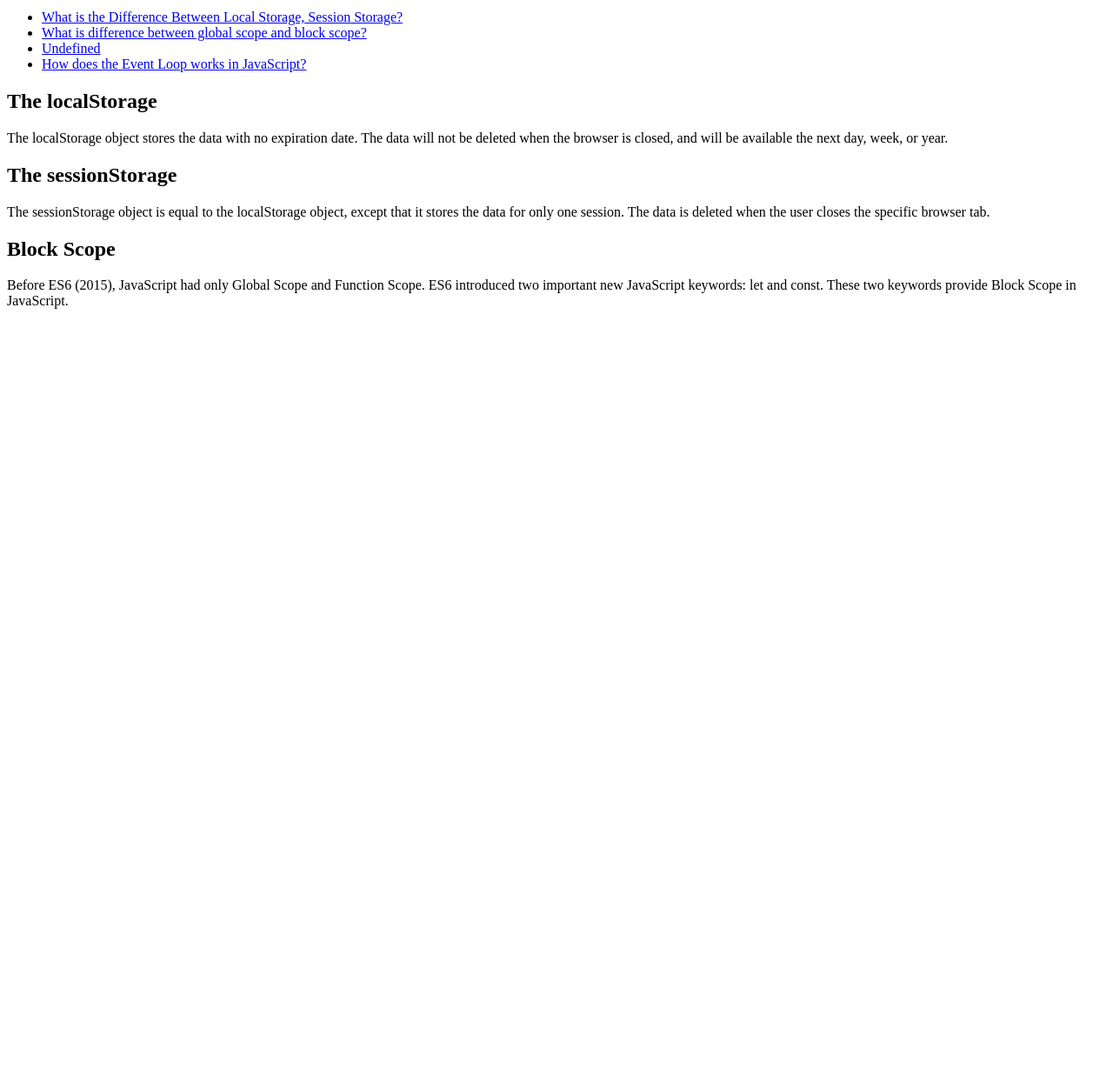
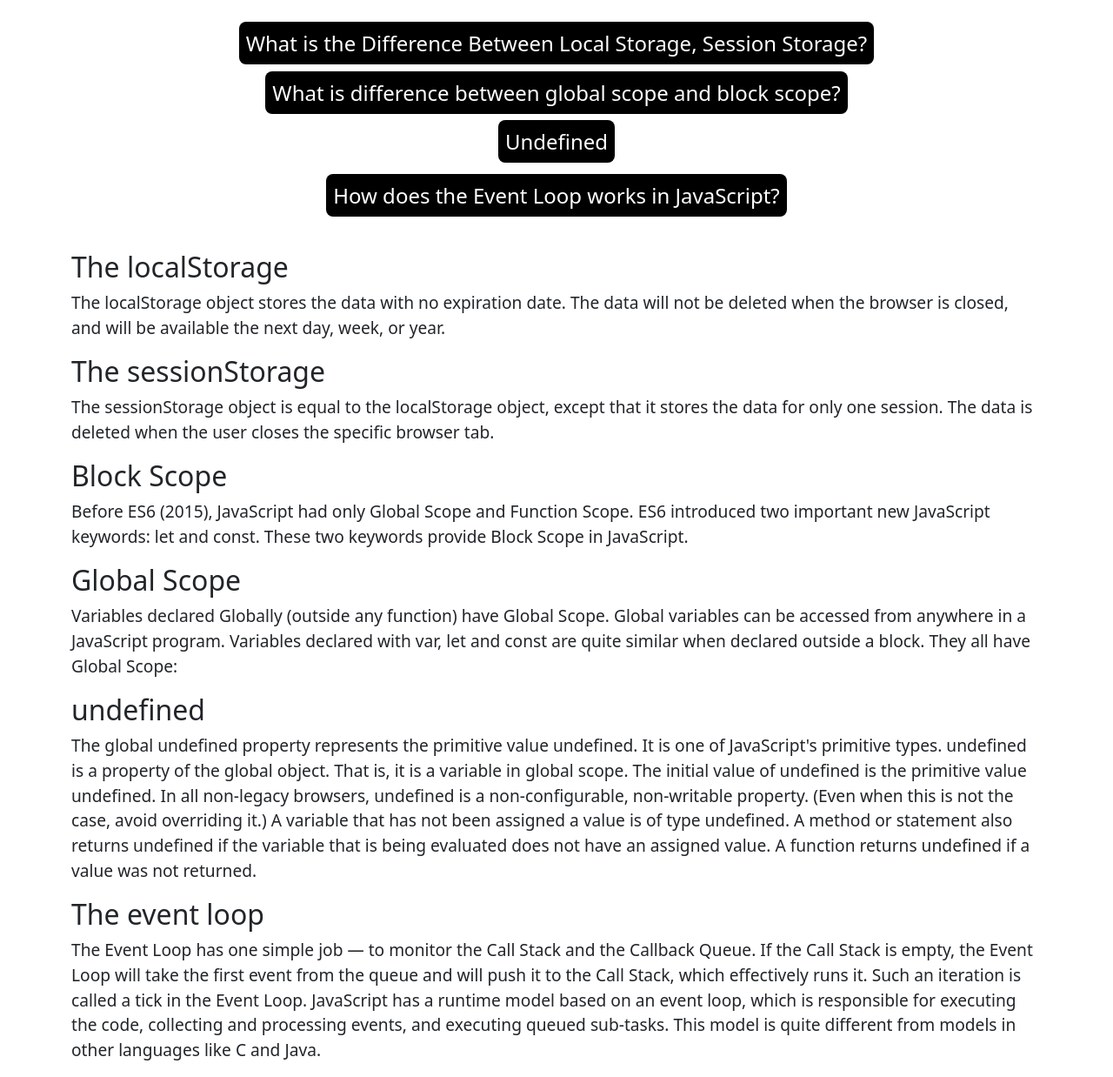
Before and after one commit to anikshajol/typingmonster, a plain HTML site: page blog.html in a window 1280 px wide. Shown: the part 5-1243 px from the top of the page at 87% size. Before the commit the page ends 800 px from the top, so only its background shows below. Drawn offline with nearby package versions, Linux system fonts and the light colour scheme.

Commit message:
all article added

```diff
--- a/blog.html
+++ b/blog.html
@@ -5,32 +5,71 @@
     <meta http-equiv="X-UA-Compatible" content="IE=edge" />
     <meta name="viewport" content="width=device-width, initial-scale=1.0" />
     <title>Blogs</title>
+    <link
+      href="https://cdn.jsdelivr.net/npm/bootstrap@5.2.1/dist/css/bootstrap.min.css"
+      rel="stylesheet"
+      integrity="sha384-iYQeCzEYFbKjA/T2uDLTpkwGzCiq6soy8tYaI1GyVh/UjpbCx/TYkiZhlZB6+fzT"
+      crossorigin="anonymous"
+    />
+
+    <style>
+      ul li a {
+        text-decoration: none;
+        color: white;
+        background-color: black;
+        padding: 0.5rem;
+        font-size: 1.5rem;
+        border-radius: 0.5rem;
+      }
+
+      ul li {
+        padding: 0.8rem;
+      }
+
+      h2 {
+        font-size: 2rem;
+      }
+
+      p {
+        font-size: 1.2rem;
+      }
+
+      article {
+        font-size: ;
+      }
+    </style>
   </head>
   <body>
     <!-- Header -->
-    <header>
-      <ul>
-        <li>
+    <header class="container my-2">
+      <section class="">
+        <ul class="list-unstyled text-center p-3">
+          <li class="">
             <a href="#storage"
               >What is the Difference Between Local Storage, Session Storage?</a
             >
           </li>
 
-        <li>
+          <li class="py-2">
             <a href="#scope"
               >What is difference between global scope and block scope?
             </a>
           </li>
 
-        <li><a href="#">Undefined</a></li>
-        <li><a href="#">How does the Event Loop works in JavaScript?</a></li>
+          <li><a href="#undefined">Undefined</a></li>
+          <li>
+            <a href="#event-loop"
+              >How does the Event Loop works in JavaScript?</a
+            >
+          </li>
         </ul>
+      </section>
     </header>
 
     <!-- Answer of question -->
 
-    <main>
-      <section id="storage">
+    <main class="container my-2">
+      <article id="storage">
         <h2>The localStorage</h2>
         <p>
           The localStorage object stores the data with no expiration date. The
@@ -43,16 +82,55 @@
           that it stores the data for only one session. The data is deleted when
           the user closes the specific browser tab.
         </p>
-      </section>
+      </article>
 
-      <section id="scope">
+      <article id="scope">
         <h2>Block Scope</h2>
         <p>
           Before ES6 (2015), JavaScript had only Global Scope and Function
           Scope. ES6 introduced two important new JavaScript keywords: let and
           const. These two keywords provide Block Scope in JavaScript.
         </p>
-      </section>
+
+        <h2>Global Scope</h2>
+        <p>
+          Variables declared Globally (outside any function) have Global Scope.
+          Global variables can be accessed from anywhere in a JavaScript
+          program. Variables declared with var, let and const are quite similar
+          when declared outside a block. They all have Global Scope:
+        </p>
+      </article>
+
+      <article id="undefined">
+        <h2>undefined</h2>
+        <p>
+          The global undefined property represents the primitive value
+          undefined. It is one of JavaScript's primitive types. undefined is a
+          property of the global object. That is, it is a variable in global
+          scope. The initial value of undefined is the primitive value
+          undefined. In all non-legacy browsers, undefined is a
+          non-configurable, non-writable property. (Even when this is not the
+          case, avoid overriding it.) A variable that has not been assigned a
+          value is of type undefined. A method or statement also returns
+          undefined if the variable that is being evaluated does not have an
+          assigned value. A function returns undefined if a value was not
+          returned.
+        </p>
+      </article>
+
+      <article id="event-loop">
+        <h2>The event loop</h2>
+        <p>
+          The Event Loop has one simple job — to monitor the Call Stack and the
+          Callback Queue. If the Call Stack is empty, the Event Loop will take
+          the first event from the queue and will push it to the Call Stack,
+          which effectively runs it. Such an iteration is called a tick in the
+          Event Loop. JavaScript has a runtime model based on an event loop,
+          which is responsible for executing the code, collecting and processing
+          events, and executing queued sub-tasks. This model is quite different
+          from models in other languages like C and Java.
+        </p>
+      </article>
     </main>
   </body>
 </html>
```
Lines whose indentation alone changed are shown as unchanged.
